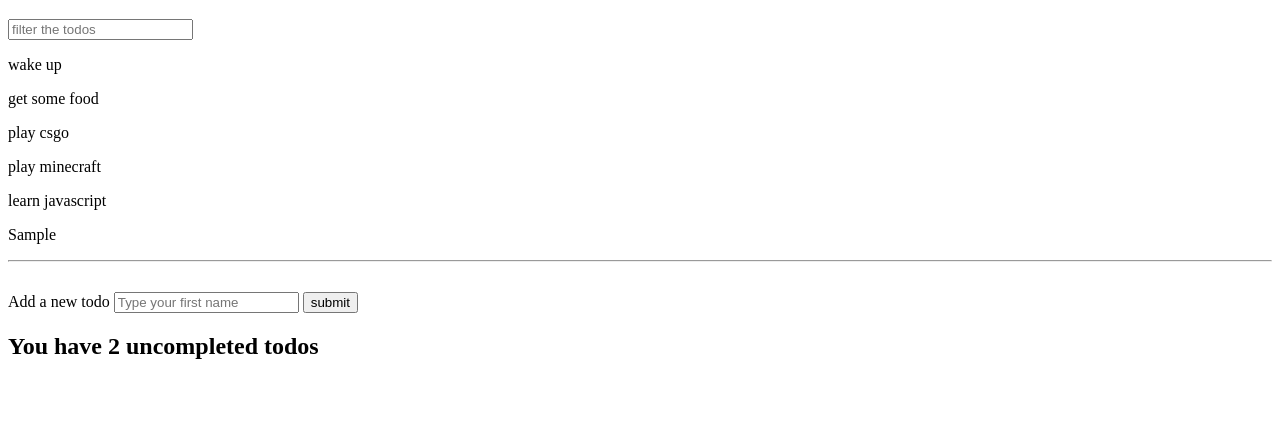
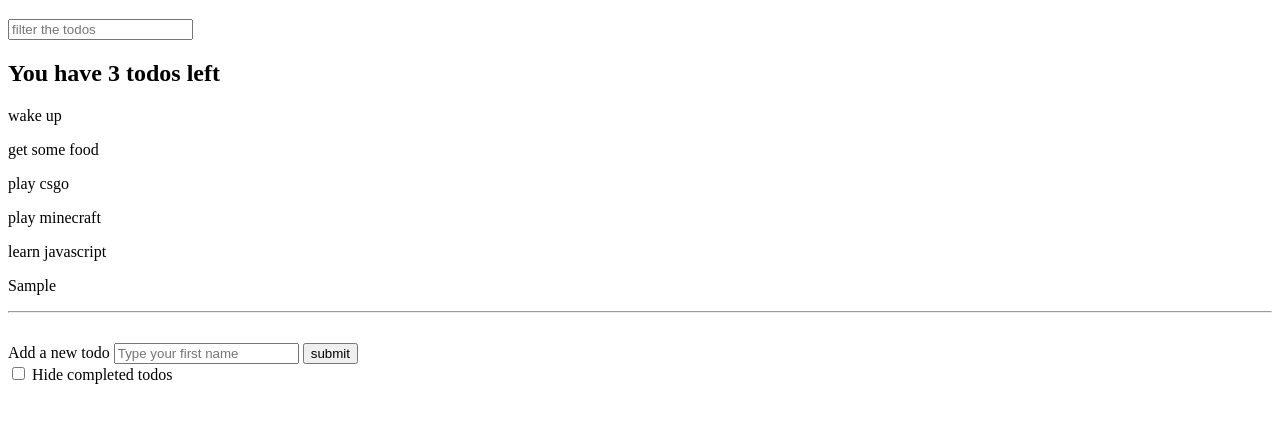
Before and after one commit to salahmak/Todo-application, a plain HTML site: page index.html in a window 1280 px wide. Both pictures are taken after typing "Sample" into the empty fields and a click on the input "submit". Shown: the part 61-484 px from the top of the page. Drawn offline with Linux system fonts and the light colour scheme.

Commit message:
flexibility improvement

```diff
--- a/index.html
+++ b/index.html
@@ -36,6 +36,9 @@
         <input type="submit" value="submit">
     </form>
 
+    <label id="checkbox">
+         <input type="checkbox"> Hide completed todos
+    </label>
     <script src="todo-app.js"></script>
 </body>
 </html>
--- a/todo-app.js
+++ b/todo-app.js
@@ -17,20 +17,11 @@ const todos = [{
 
 
 
-let arr = [];
-todos.forEach(function(todo) {
-    if (todo.completed === false) {
-        arr.push(todo.text)
-    }
-})
-
 let filters = {
     text: ''
 }
 
-let h2 = document.createElement('h2');
-h2.textContent = `You have ${arr.length} uncompleted todos`;
-document.querySelector('body').appendChild(h2);
+
 
 let renderTodos = function(todos, filters) {
     let filteredTodo = todos.filter(function(todo){
@@ -38,12 +29,20 @@ let renderTodos = function(todos, filters) {
     })
     document.querySelector('#todo').innerHTML = '';
 
+    const incompleteTodos = filteredTodo.filter(function (todos) {
+        return !todos.completed
+    })
+
+
+    const summary = document.createElement('h2')
+    summary.textContent = `You have ${incompleteTodos.length} todos left`
+    document.querySelector('#todo').appendChild(summary)
+
     filteredTodo.forEach(function(todo){
         let p = document.createElement('p');
         p.textContent = todo.text;
         document.querySelector('#todo').appendChild(p);
     })
-
 }
 
 renderTodos(todos, filters);
@@ -55,10 +54,14 @@ document.querySelector('#filter').addEventListener('input', function(e){
 
 document.querySelector('#form').addEventListener('submit', function(e){
     e.preventDefault();
-    let newObject = {text: e.target.elements.firstName.value, completed: false};
-    todos.push(newObject);
+    todos.push({
+        text: e.target.elements.firstName.value,
+        completed: false
+    })
     renderTodos(todos, filters);
     e.target.elements.firstName.value = '';
-    arr.length++;
-    renderTodos(todos, filters);
 })
+
+document.querySelector('#checkbox').addEventListener('change', function(e){
+    e.target.checked;   //the boolean the checks id the checkbox is true or false
+})
```
